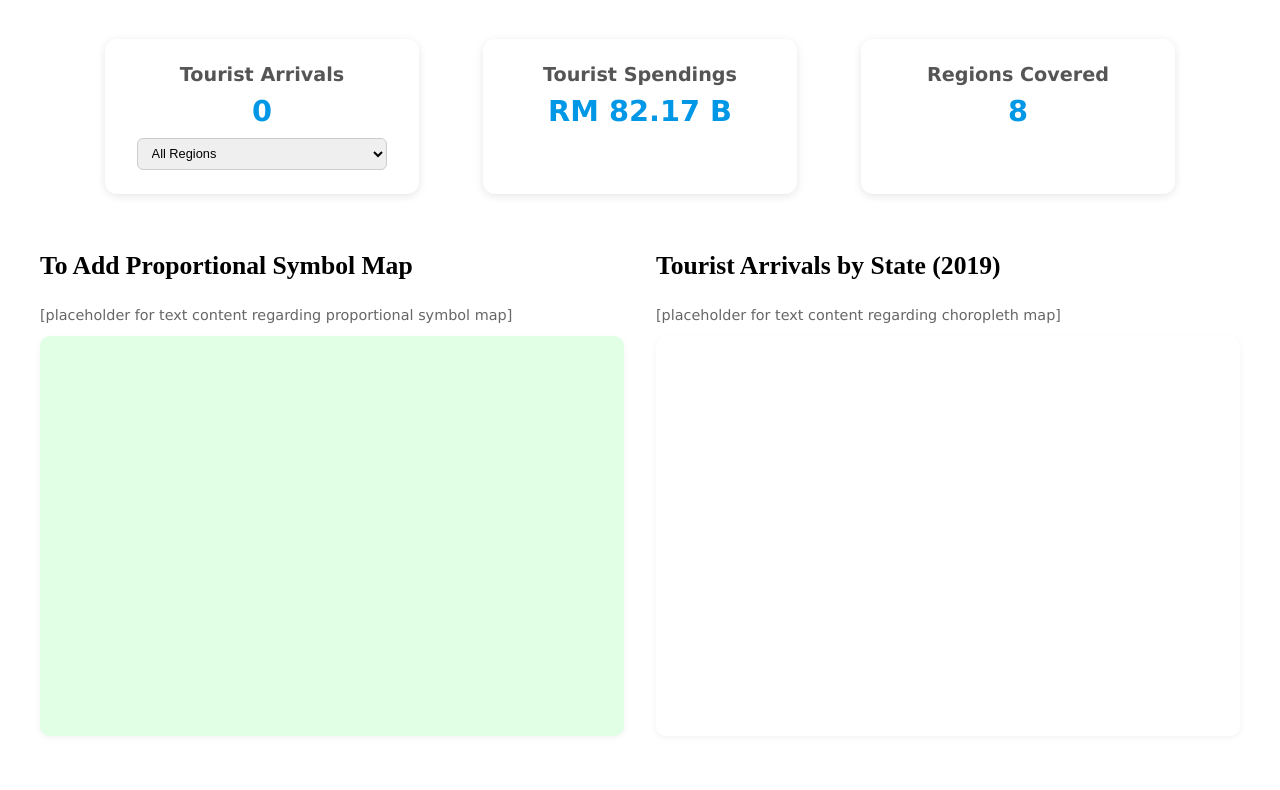
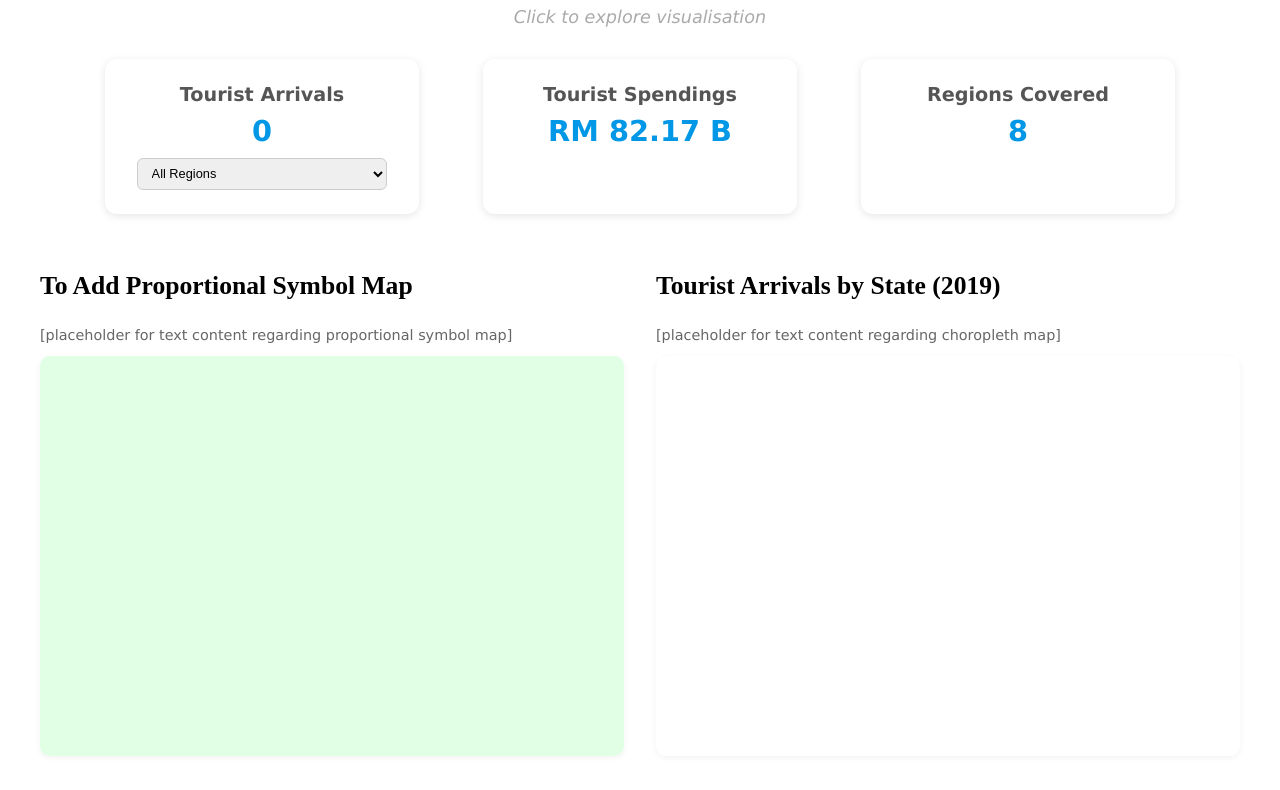
Before and after one commit to Moesha1905/FIT3179_DataVisualisation, a plain HTML site: page DataVisualisation_2/index.html in a window 1280 px wide. Shown: the part 120-910 px from the top of the page. Drawn offline with nearby package versions, Linux system fonts and the light colour scheme; a script that the page names is missing.

Commit message:
added subtext

```diff
--- a/DataVisualisation_2/index.html
+++ b/DataVisualisation_2/index.html
@@ -16,6 +16,9 @@
   <div class="dashboard">
     <header>
       <h1>From Peaks to Recovery: Malaysia's Tourism Evolution</h1>
+      <span style="display: block; font-style: italic; margin-top: 5px; font-size: 1.1em; color: #aaa;">
+        Click to explore visualisation
+      </span>
     </header>
 
     <!-- === NUMBER CARDS SECTION === -->
```
